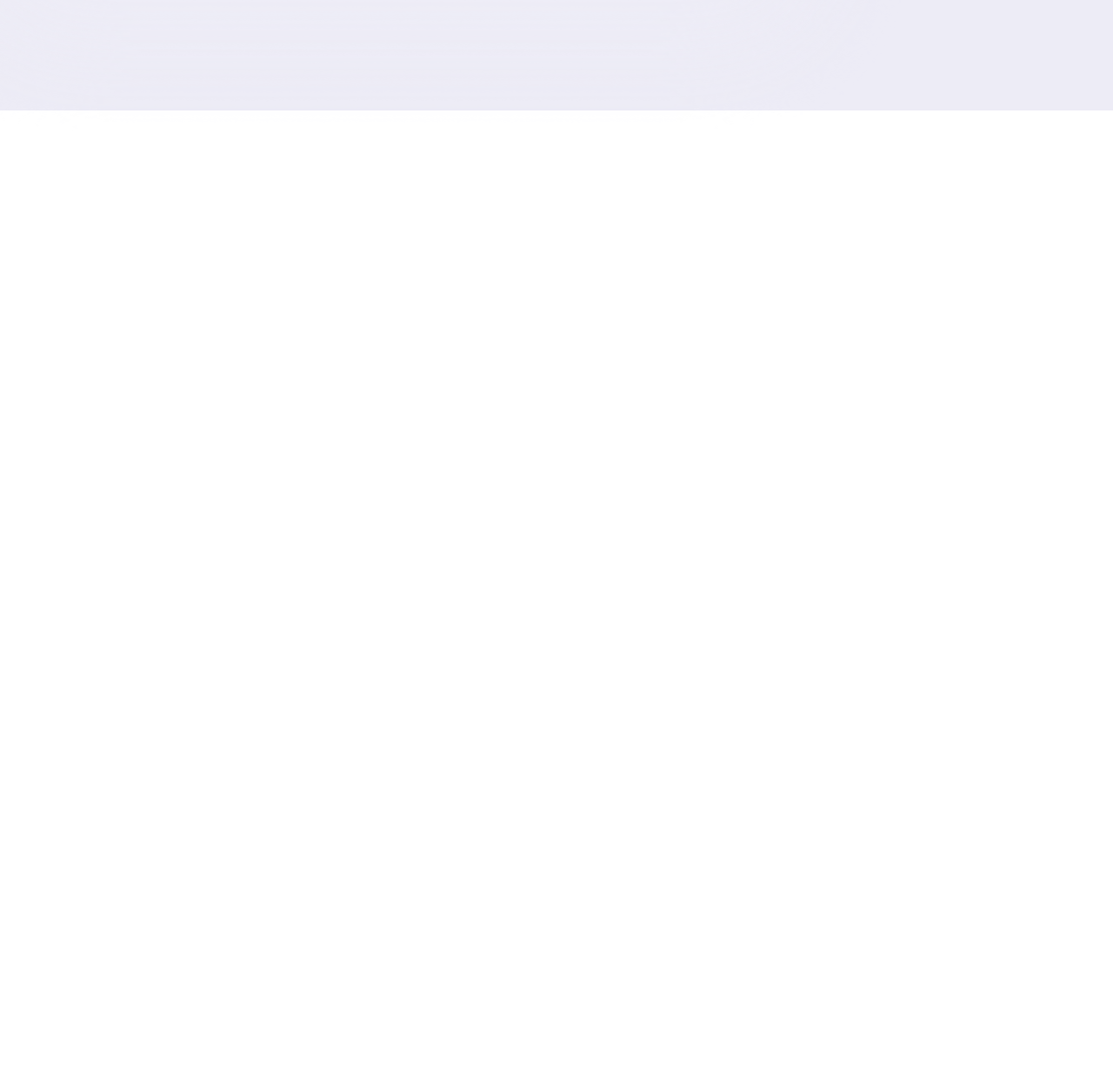
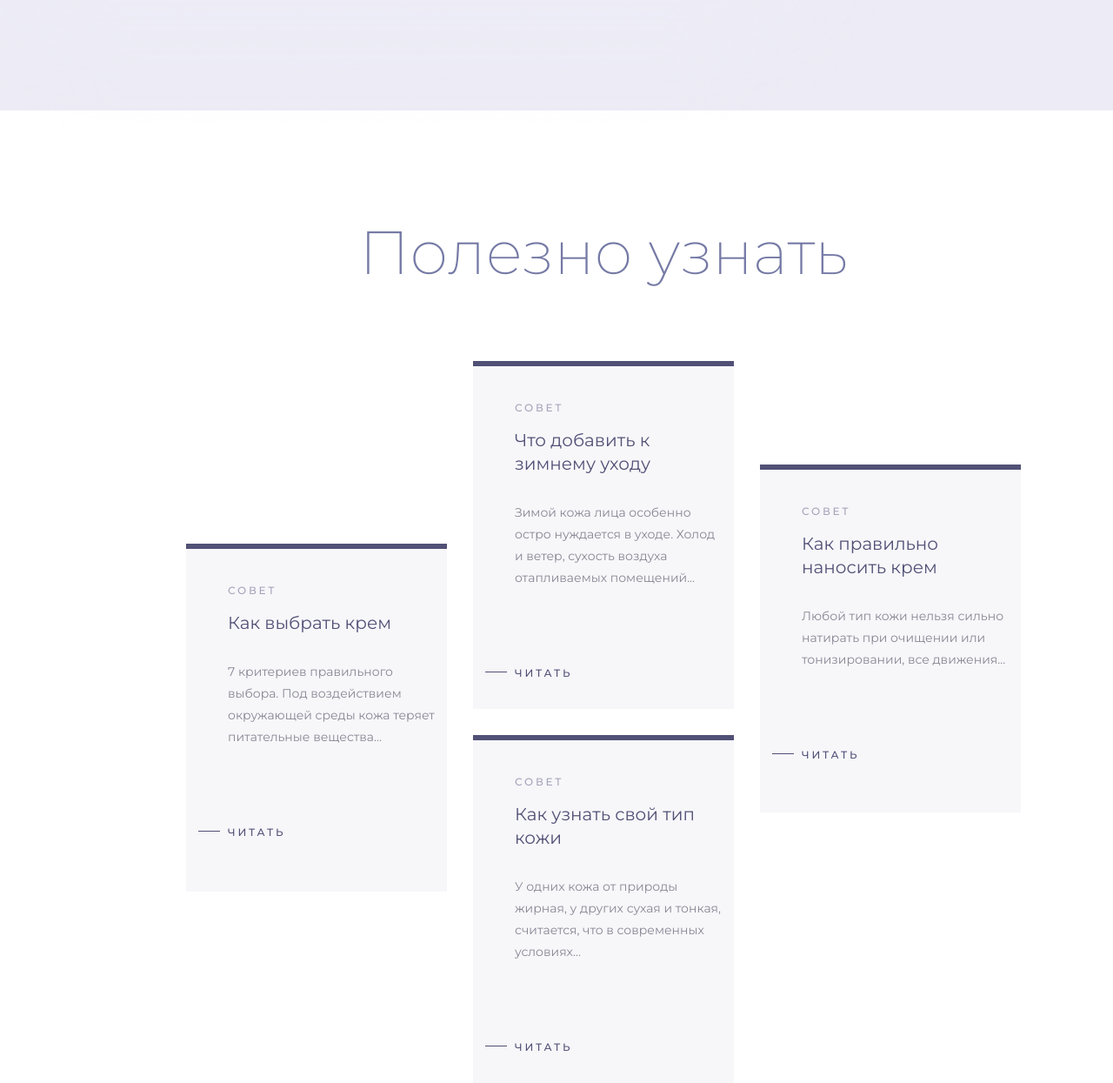
Before and after one commit to ansunrisein/diamaint, a website: page public/index.html in a window 1280 px wide. Shown: the part 5863-7108 px from the top of the page at 87% size. Before the commit the page ends 6019 px from the top, so only its background shows below. Drawn offline with nearby package versions, Linux system fonts and the light colour scheme.

Commit message:
Implement advices section

```diff
--- a/public/index.html
+++ b/public/index.html
@@ -248,6 +248,47 @@
           </div>
         </div>
       </section>
+
+      <section class="layout advices">
+        <h1 class="advices__title">Полезно узнать</h1>
+        <div class="advices__cards">
+          <div class="advice">
+            <span class="advice__label">Совет</span>
+            <h2 class="advice__title">Как выбрать крем</h2>
+            <p class="advice__text">
+              7 критериев правильного выбора. Под воздействием окружающей среды кожа теряет
+              питательные вещества...
+            </p>
+            <div class="advice__footer">Читать</div>
+          </div>
+          <div class="advice">
+            <span class="advice__label">Совет</span>
+            <h2 class="advice__title">Что добавить к зимнему уходу</h2>
+            <p class="advice__text">
+              Зимой кожа лица особенно остро нуждается в уходе. Холод и ветер, сухость воздуха
+              отапливаемых помещений...
+            </p>
+            <div class="advice__footer">Читать</div>
+          </div>
+          <div class="advice">
+            <span class="advice__label">Совет</span>
+            <h2 class="advice__title">Как узнать свой тип кожи</h2>
+            <p class="advice__text">
+              У одних кожа от природы жирная, у других сухая и тонкая, считается, что в современных
+              условиях...
+            </p>
+            <div class="advice__footer">Читать</div>
+          </div>
+          <div class="advice">
+            <span class="advice__label">Совет</span>
+            <h2 class="advice__title">Как правильно наносить крем</h2>
+            <p class="advice__text">
+              Любой тип кожи нельзя сильно натирать при очищении или тонизировании, все движения...
+            </p>
+            <div class="advice__footer">Читать</div>
+          </div>
+        </div>
+      </section>
     </main>
   </body>
 </html>
--- /dev/null
+++ b/scss/advice.scss
@@ -0,0 +1,68 @@
+.advice {
+  width: 300px;
+  height: 400px;
+
+  padding: 36px 14px 47px 48px;
+  border-top: 6px solid #515076;
+
+  background: #f7f7fa;
+
+  &__label {
+    color: #a5a3b9;
+    font-weight: 500;
+    font-style: normal;
+    font-size: 12px;
+    font-family: Montserrat, serif;
+    line-height: 24px;
+    letter-spacing: 0.23em;
+    text-transform: uppercase;
+  }
+
+  &__title {
+    margin-top: 12px;
+
+    color: #515076;
+    font-weight: normal;
+    font-style: normal;
+    font-size: 20px;
+    font-family: Montserrat, serif;
+    line-height: 27px;
+  }
+
+  &__text {
+    margin-top: 30px;
+
+    color: #888794;
+    font-weight: normal;
+    font-style: normal;
+    font-size: 14px;
+    font-family: Montserrat, serif;
+    line-height: 25px;
+  }
+
+  &__footer {
+    position: relative;
+    margin-top: 85px;
+
+    color: #515076;
+    font-weight: 500;
+    font-style: normal;
+    font-size: 12px;
+    font-family: Montserrat, serif;
+    line-height: 24px;
+    letter-spacing: 0.23em;
+    text-transform: uppercase;
+
+    &::before {
+      content: '';
+      position: absolute;
+      top: 10px;
+      left: -34px;
+
+      width: 25px;
+      height: 1px;
+
+      background: #515076;
+    }
+  }
+}
--- /dev/null
+++ b/scss/advices.scss
@@ -0,0 +1,43 @@
+.advices {
+  margin-top: 125px;
+
+  &__title {
+    color: #757aa5;
+    font-weight: 200;
+    font-style: normal;
+    font-size: 70px;
+    font-family: Montserrat, serif;
+    line-height: 109.4%;
+    text-align: center;
+  }
+
+  &__cards {
+    display: grid;
+    grid-template-areas:
+      'A B D'
+      'A C D';
+    grid-gap: 30px;
+    justify-content: center;
+    width: 100%;
+
+    margin-top: 87px;
+
+    > *:nth-child(1) {
+      grid-area: A;
+      margin-top: 210px;
+    }
+
+    > *:nth-child(2) {
+      grid-area: B;
+    }
+
+    > *:nth-child(3) {
+      grid-area: C;
+    }
+
+    > *:nth-child(4) {
+      grid-area: D;
+      margin-top: 119px;
+    }
+  }
+}
--- a/scss/index.scss
+++ b/scss/index.scss
@@ -1,4 +1,6 @@
 @import 'about';
+@import 'advice';
+@import 'advices';
 @import 'header';
 @import 'layout';
 @import 'offers';
```
Also changed, not shown: public/style.css.
